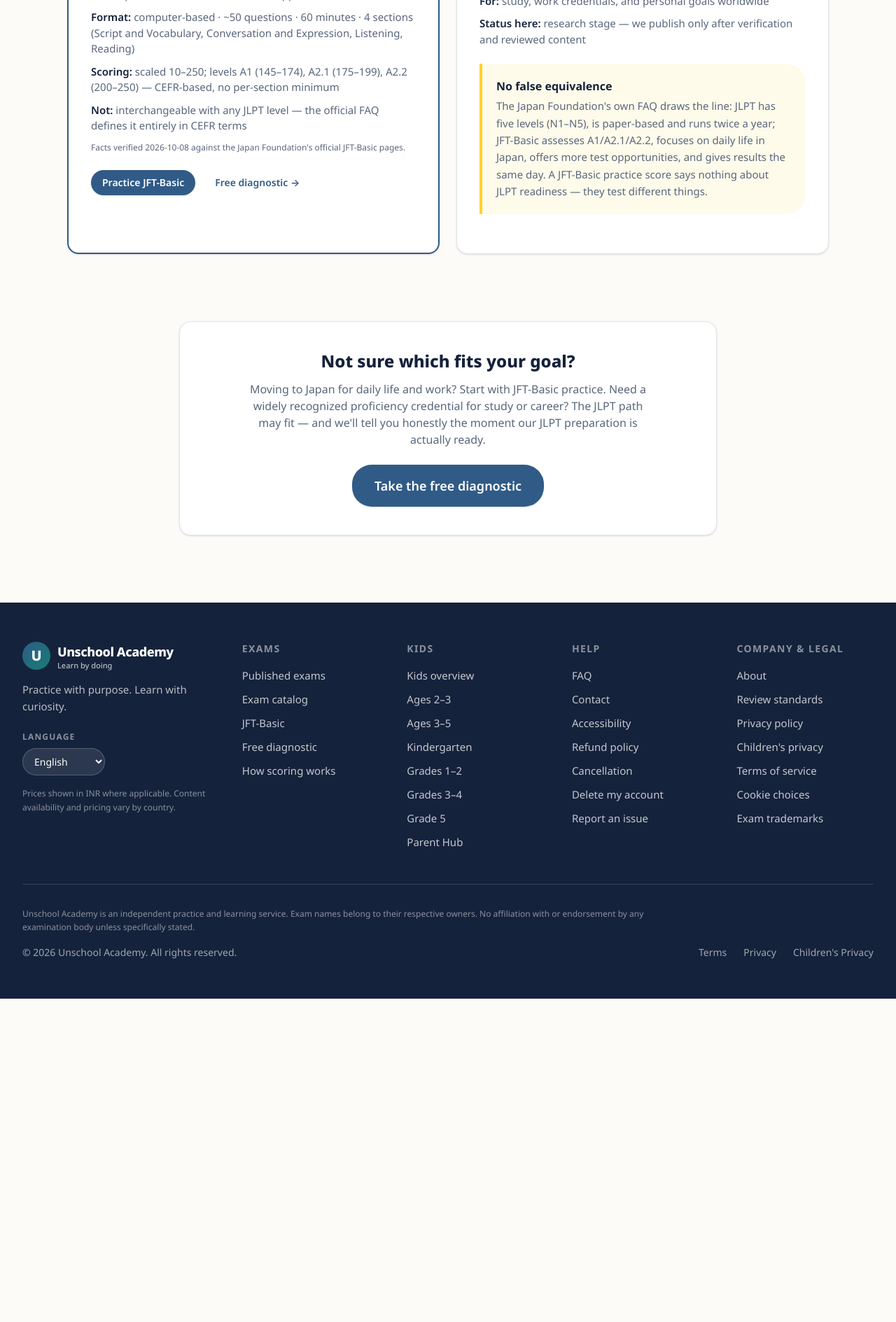
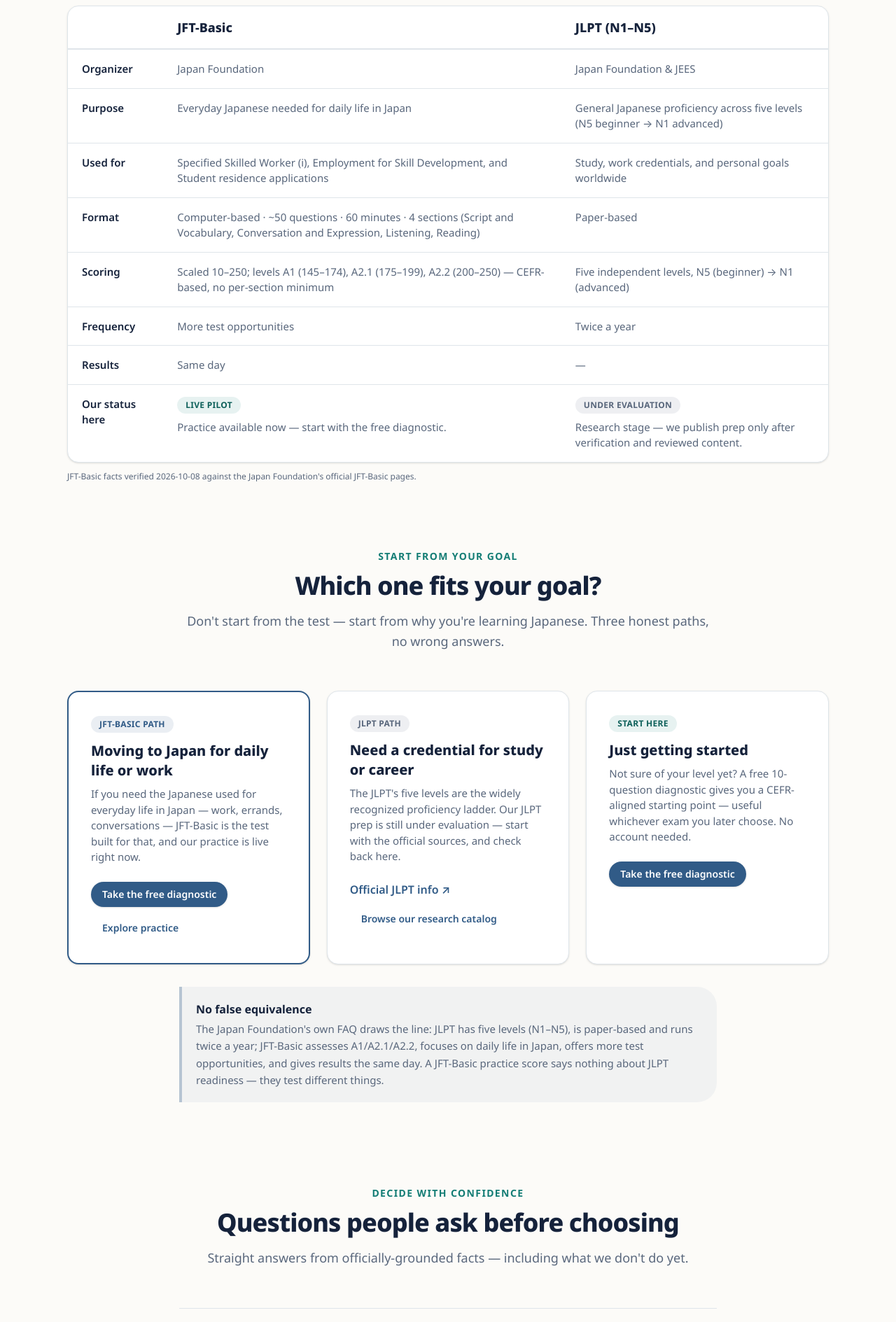
Before and after one commit to heidiwilson1233-Learning/unschool-academy, a Next.js app: page /exams/japanese in a window 1280 px wide. Shown: the part 840-2729 px from the top of the page at 70% size. Before the commit the page ends 2267 px from the top, so only its background shows below. Built offline with nearby package versions, Linux system fonts and the light colour scheme.

Commit message:
Drive run 4 (/exams/japanese): semantic comparison table, goal picker, FAQ+FAQPage/BreadcrumbList JSON-LD, JLPT off-ramps, callout repositioned to neutral tone

```diff
--- a/app/exams/japanese/page.tsx
+++ b/app/exams/japanese/page.tsx
@@ -1,5 +1,6 @@
 import type { Metadata } from "next";
-import { Section, SectionHeading, Button, Card, Breadcrumbs, PageHero, Callout } from "@/components/ui";
+import type { ReactNode } from "react";
+import { Section, SectionHeading, Button, Card, Badge, Breadcrumbs, PageHero, Callout, FAQAccordion } from "@/components/ui";
 
 export const metadata: Metadata = {
   title: "Japanese Learning Hub — JFT-Basic vs JLPT",
@@ -7,9 +8,72 @@
     "Understand the difference between JFT-Basic and the JLPT's five levels, and choose the right Japanese qualification path. Honest, officially-grounded comparison.",
 };
 
+const JFT_OFFICIAL_URL = "https://www.jpf.go.jp/jft-basic/e/about/index.html";
+const JLPT_OFFICIAL_URL = "https://www.jlpt.jp/";
+
+const faqItems: { q: string; a: string }[] = [
+  {
+    q: "Is JFT-Basic the same as JLPT N5 or N4?",
+    a: "No. The Japan Foundation's own FAQ defines JFT-Basic entirely in CEFR terms — levels A1, A2.1, and A2.2 — so it isn't interchangeable with any JLPT level. A JFT-Basic practice score says nothing about JLPT readiness; the two tests assess different things in different formats.",
+  },
+  {
+    q: "Which test do I need to work in Japan?",
+    a: "JFT-Basic assesses the everyday Japanese needed for daily life in Japan and is used for Specified Skilled Worker (i), Employment for Skill Development, and Student residence applications. If you need a widely recognized proficiency credential for study or career, the JLPT path may fit instead.",
+  },
+  {
+    q: "How often can I take each test?",
+    a: "The JLPT runs twice a year; JFT-Basic offers more test opportunities and gives results the same day. Check the Japan Foundation's official pages for current dates and venues.",
+  },
+  {
+    q: "Is Unschool's JLPT prep available yet?",
+    a: "Not yet — it's in the research stage, and we publish prep only after verification and reviewed content. Meanwhile, our free JFT-Basic diagnostic gives you a CEFR-aligned starting point that's useful no matter which exam you later choose.",
+  },
+  {
+    q: "Where can I read the official sources?",
+    a: "Start with the Japan Foundation's official JFT-Basic pages — the JFT-Basic facts on this page were verified against them on 2026-10-08 — and the official JLPT site for levels, dates, and registration.",
+  },
+];
+
+const breadcrumbJsonLd = {
+  "@context": "https://schema.org",
+  "@type": "BreadcrumbList",
+  itemListElement: [
+    { "@type": "ListItem", position: 1, name: "Home", item: "https://unschool.academy/" },
+    { "@type": "ListItem", position: 2, name: "Exams", item: "https://unschool.academy/exams" },
+    { "@type": "ListItem", position: 3, name: "Japanese learning", item: "https://unschool.academy/exams/japanese" },
+  ],
+};
+
+const faqJsonLd = {
+  "@context": "https://schema.org",
+  "@type": "FAQPage",
+  mainEntity: faqItems.map((f) => ({
+    "@type": "Question",
+    name: f.q,
+    acceptedAnswer: { "@type": "Answer", text: f.a },
+  })),
+};
+
+function ExternalLink({ href, children }: { href: string; children: ReactNode }) {
+  return (
+    <a
+      href={href}
+      target="_blank"
+      rel="noopener noreferrer"
+      className="text-academy-blue font-semibold hover:underline"
+    >
+      {children}
+      <span aria-hidden="true"> ↗</span>
+      <span className="sr-only"> (opens in new tab)</span>
+    </a>
+  );
+}
+
 export default function JapaneseHubPage() {
   return (
     <>
+      <script type="application/ld+json" dangerouslySetInnerHTML={{ __html: JSON.stringify(breadcrumbJsonLd) }} />
+      <script type="application/ld+json" dangerouslySetInnerHTML={{ __html: JSON.stringify(faqJsonLd) }} />
       <PageHero
         eyebrow="Japanese qualifications"
         tone="exam"
@@ -18,39 +82,139 @@
       />
       <Section>
         <Breadcrumbs trail={[{ label: "Home", href: "/" }, { label: "Exams", href: "/exams" }, { label: "Japanese learning" }]} />
-        <div className="grid md:grid-cols-2 gap-6">
+        <SectionHeading
+          align="left"
+          eyebrow="At a glance"
+          title="The two tests, side by side"
+          sub="One table, seven facts, zero spin — everything below is verified against the Japan Foundation's official pages."
+        />
+        <div className="overflow-x-auto rounded-2xl border border-border bg-paper shadow-sm">
+          <table className="w-full min-w-[600px] text-left text-[15px]">
+            <caption className="sr-only">Comparison of JFT-Basic and JLPT</caption>
+            <thead>
+              <tr className="border-b-2 border-border">
+                <th scope="col" className="px-5 py-4"><span className="sr-only">Aspect</span></th>
+                <th scope="col" className="px-5 py-4 text-lg font-extrabold text-ink">JFT-Basic</th>
+                <th scope="col" className="px-5 py-4 text-lg font-extrabold text-ink">JLPT (N1–N5)</th>
+              </tr>
+            </thead>
+            <tbody className="divide-y divide-border">
+              <tr>
+                <th scope="row" className="px-5 py-4 font-semibold text-ink align-top">Organizer</th>
+                <td className="px-5 py-4 text-slate align-top">Japan Foundation</td>
+                <td className="px-5 py-4 text-slate align-top">Japan Foundation &amp; JEES</td>
+              </tr>
+              <tr>
+                <th scope="row" className="px-5 py-4 font-semibold text-ink align-top">Purpose</th>
+                <td className="px-5 py-4 text-slate align-top">Everyday Japanese needed for daily life in Japan</td>
+                <td className="px-5 py-4 text-slate align-top">General Japanese proficiency across five levels (N5 beginner → N1 advanced)</td>
+              </tr>
+              <tr>
+                <th scope="row" className="px-5 py-4 font-semibold text-ink align-top">Used for</th>
+                <td className="px-5 py-4 text-slate align-top">Specified Skilled Worker (i), Employment for Skill Development, and Student residence applications</td>
+                <td className="px-5 py-4 text-slate align-top">Study, work credentials, and personal goals worldwide</td>
+              </tr>
+              <tr>
+                <th scope="row" className="px-5 py-4 font-semibold text-ink align-top">Format</th>
+                <td className="px-5 py-4 text-slate align-top">Computer-based · ~50 questions · 60 minutes · 4 sections (Script and Vocabulary, Conversation and Expression, Listening, Reading)</td>
+                <td className="px-5 py-4 text-slate align-top">Paper-based</td>
+              </tr>
+              <tr>
+                <th scope="row" className="px-5 py-4 font-semibold text-ink align-top">Scoring</th>
+                <td className="px-5 py-4 text-slate align-top">Scaled 10–250; levels A1 (145–174), A2.1 (175–199), A2.2 (200–250) — CEFR-based, no per-section minimum</td>
+                <td className="px-5 py-4 text-slate align-top">Five independent levels, N5 (beginner) → N1 (advanced)</td>
+              </tr>
+              <tr>
+                <th scope="row" className="px-5 py-4 font-semibold text-ink align-top">Frequency</th>
+                <td className="px-5 py-4 text-slate align-top">More test opportunities</td>
+                <td className="px-5 py-4 text-slate align-top">Twice a year</td>
+              </tr>
+              <tr>
+                <th scope="row" className="px-5 py-4 font-semibold text-ink align-top">Results</th>
+                <td className="px-5 py-4 text-slate align-top">Same day</td>
+                <td className="px-5 py-4 text-slate align-top">—</td>
+              </tr>
+              <tr>
+                <th scope="row" className="px-5 py-4 font-semibold text-ink align-top">Our status here</th>
+                <td className="px-5 py-4 align-top">
+                  <Badge tone="success">Live pilot</Badge>
+                  <p className="mt-2 text-slate">Practice available now — start with the free diagnostic.</p>
+                </td>
+                <td className="px-5 py-4 align-top">
+                  <Badge tone="neutral">Under evaluation</Badge>
+                  <p className="mt-2 text-slate">Research stage — we publish prep only after verification and reviewed content.</p>
+                </td>
+              </tr>
+            </tbody>
+          </table>
+        </div>
+        <p className="mt-3 text-xs text-slate">JFT-Basic facts verified 2026-10-08 against the Japan Foundation&apos;s official JFT-Basic pages.</p>
+      </Section>
+      <Section className="!pt-0">
+        <SectionHeading
+          eyebrow="Start from your goal"
+          title="Which one fits your goal?"
+          sub="Don't start from the test — start from why you're learning Japanese. Three honest paths, no wrong answers."
+        />
+        <div className="grid md:grid-cols-3 gap-6">
           <Card hover className="!border-2 !border-academy-blue">
-            <p className="text-xs font-bold uppercase tracking-widest text-academy-teal mb-2">Our live pilot</p>
-            <h2 className="text-2xl font-extrabold text-ink">JFT-Basic</h2>
-            <p className="text-sm text-slate mt-1">Run by the Japan Foundation</p>
-            <ul className="mt-4 space-y-2.5 text-[15px] text-slate">
-              <li><span className="font-semibold text-ink">Purpose:</span> everyday Japanese needed for daily life in Japan — used for Specified Skilled Worker (i), Employment for Skill Development, and Student residence applications</li>
-              <li><span className="font-semibold text-ink">Format:</span> computer-based · ~50 questions · 60 minutes · 4 sections (Script and Vocabulary, Conversation and Expression, Listening, Reading)</li>
-              <li><span className="font-semibold text-ink">Scoring:</span> scaled 10–250; levels A1 (145–174), A2.1 (175–199), A2.2 (200–250) — CEFR-based, no per-section minimum</li>
-              <li><span className="font-semibold text-ink">Not:</span> interchangeable with any JLPT level — the official FAQ defines it entirely in CEFR terms</li>
-            </ul>
-            <p className="mt-3 text-xs text-slate">Facts verified 2026-10-08 against the Japan Foundation&apos;s official JFT-Basic pages.</p>
+            <Badge tone="info">JFT-Basic path</Badge>
+            <h3 className="mt-3 text-xl font-extrabold text-ink">Moving to Japan for daily life or work</h3>
+            <p className="mt-2 text-[15px] text-slate">
+              If you need the Japanese used for everyday life in Japan — work, errands, conversations —
+              JFT-Basic is the test built for that, and our practice is live right now.
+            </p>
             <div className="mt-6 flex flex-wrap gap-3">
-              <Button href="/exams/jft-basic" size="sm">Practice JFT-Basic</Button>
-              <Button href="/exams/jft-basic/diagnostic" size="sm" variant="ghost">Free diagnostic →</Button>
+              <Button href="/exams/jft-basic/diagnostic" size="sm">Take the free diagnostic</Button>
+              <Button href="/exams/jft-basic" size="sm" variant="ghost">Explore practice</Button>
             </div>
           </Card>
-          <Card>
-            <p className="text-xs font-bold uppercase tracking-widest text-slate mb-2">Under evaluation</p>
-            <h2 className="text-2xl font-extrabold text-ink">JLPT N5 / N4</h2>
-            <p className="text-sm text-slate mt-1">Run by the Japan Foundation & JEES</p>
-            <ul className="mt-4 space-y-2.5 text-[15px] text-slate">
-              <li><span className="font-semibold text-ink">Purpose:</span> general Japanese proficiency across five levels (N5 beginner → N1 advanced)</li>
-              <li><span className="font-semibold text-ink">For:</span> study, work credentials, and personal goals worldwide</li>
-              <li><span className="font-semibold text-ink">Status here:</span> research stage — we publish only after verification and reviewed content</li>
-            </ul>
-            <Callout title="No false equivalence" tone="warning">
-              The Japan Foundation&apos;s own FAQ draws the line: JLPT has five levels (N1–N5), is
-              paper-based and runs twice a year; JFT-Basic assesses A1/A2.1/A2.2, focuses on daily
-              life in Japan, offers more test opportunities, and gives results the same day. A
-              JFT-Basic practice score says nothing about JLPT readiness — they test different things.
-            </Callout>
+          <Card hover>
+            <Badge tone="neutral">JLPT path</Badge>
+            <h3 className="mt-3 text-xl font-extrabold text-ink">Need a credential for study or career</h3>
+            <p className="mt-2 text-[15px] text-slate">
+              The JLPT&apos;s five levels are the widely recognized proficiency ladder. Our JLPT prep is
+              still under evaluation — start with the official sources, and check back here.
+            </p>
+            <div className="mt-6 flex flex-wrap items-center gap-3">
+              <ExternalLink href={JLPT_OFFICIAL_URL}>Official JLPT info</ExternalLink>
+              <Button href="/exams/catalog" size="sm" variant="ghost">Browse our research catalog</Button>
+            </div>
           </Card>
+          <Card hover>
+            <Badge tone="success">Start here</Badge>
+            <h3 className="mt-3 text-xl font-extrabold text-ink">Just getting started</h3>
+            <p className="mt-2 text-[15px] text-slate">
+              Not sure of your level yet? A free 10-question diagnostic gives you a CEFR-aligned
+              starting point — useful whichever exam you later choose. No account needed.
+            </p>
+            <div className="mt-6">
+              <Button href="/exams/jft-basic/diagnostic" size="sm">Take the free diagnostic</Button>
+            </div>
+          </Card>
+        </div>
+        <div className="mt-8 max-w-3xl mx-auto">
+          <Callout title="No false equivalence" tone="info">
+            The Japan Foundation&apos;s own FAQ draws the line: JLPT has five levels (N1–N5), is
+            paper-based and runs twice a year; JFT-Basic assesses A1/A2.1/A2.2, focuses on daily
+            life in Japan, offers more test opportunities, and gives results the same day. A
+            JFT-Basic practice score says nothing about JLPT readiness — they test different things.
+          </Callout>
+        </div>
+      </Section>
+      <Section className="!pt-0">
+        <div className="max-w-3xl mx-auto">
+          <SectionHeading
+            eyebrow="Decide with confidence"
+            title="Questions people ask before choosing"
+            sub="Straight answers from officially-grounded facts — including what we don't do yet."
+          />
+          <FAQAccordion items={faqItems} />
+          <p className="mt-6 text-sm text-slate">
+            Official sources: <ExternalLink href={JFT_OFFICIAL_URL}>Japan Foundation — JFT-Basic</ExternalLink>
+            {" · "}
+            <ExternalLink href={JLPT_OFFICIAL_URL}>Official JLPT site</ExternalLink>
+          </p>
         </div>
       </Section>
       <Section className="!pt-0">
@@ -59,9 +223,11 @@
           <p className="text-slate mt-3 max-w-xl mx-auto">
             Moving to Japan for daily life and work? Start with JFT-Basic practice. Need a
             widely recognized proficiency credential for study or career? The JLPT path may fit —
-            and we&apos;ll tell you honestly the moment our JLPT preparation is actually ready.
+            our JLPT prep is still under evaluation, so start with the{" "}
+            <ExternalLink href={JLPT_OFFICIAL_URL}>official JLPT site</ExternalLink> for dates and
+            levels, and check back here.
           </p>
-          <div className="mt-6">
+          <div className="mt-6 flex flex-wrap items-center justify-center gap-4">
             <Button href="/exams/jft-basic/diagnostic" size="lg">Take the free diagnostic</Button>
           </div>
         </Card>
```
